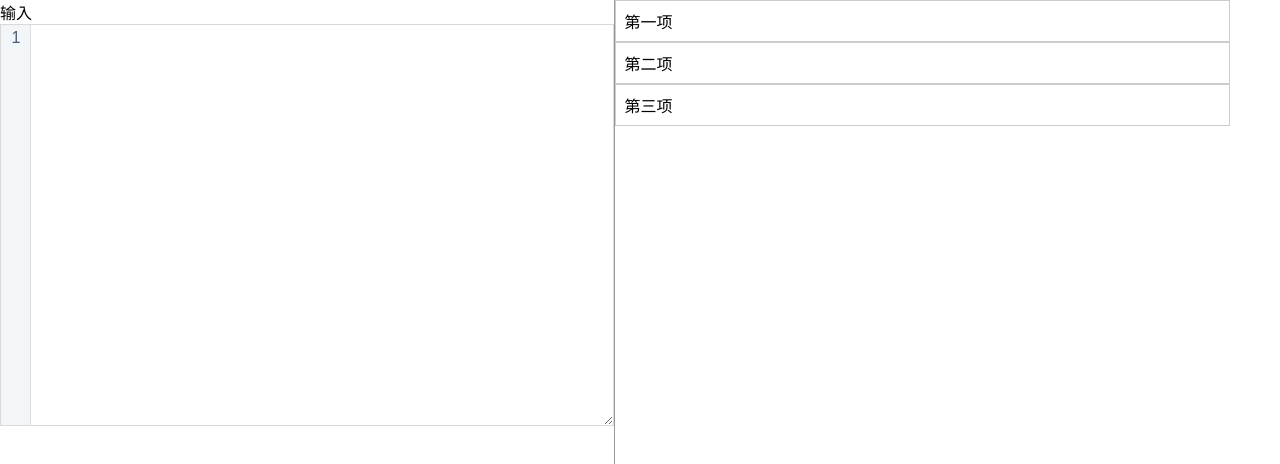
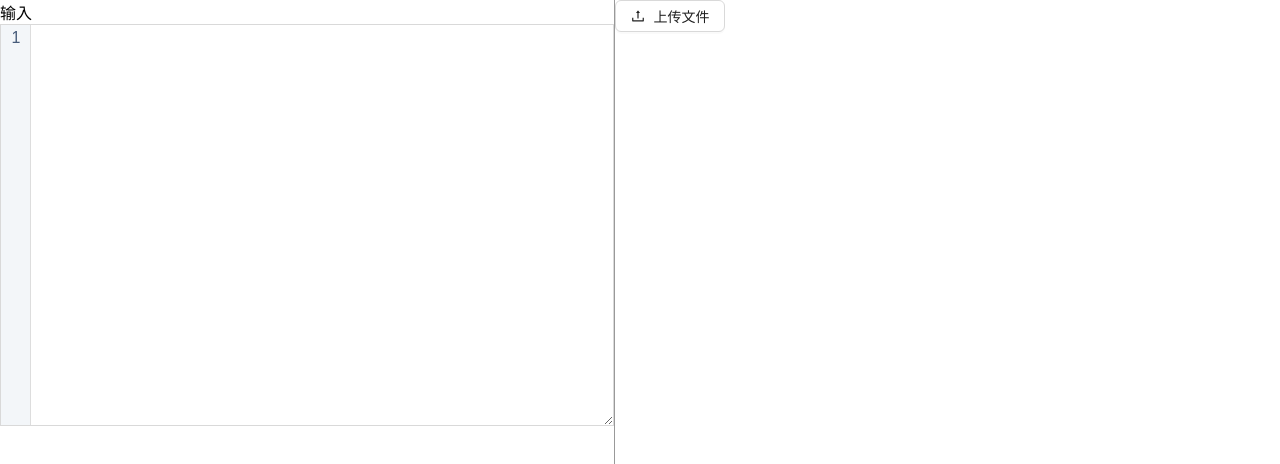
Before and after one commit to hyutils/my-website, a React app in the folder webui/: page / in a window 1280 px wide. Shown: the top 464 px of the page. Built offline with nearby package versions, Linux system fonts and the light colour scheme; what react-intl-universal would draw is missing.

Commit message:
前端读取文件并显示

```diff
--- /dev/null
+++ b/webui/src/pages/Upload.tsx
@@ -0,0 +1,37 @@
+import React, { useState } from 'react';
+import { Upload, Button } from 'antd';
+import { UploadOutlined } from '@ant-design/icons';
+
+function FileUploader() {
+  const [fileContent, setFileContent] = useState<any>(null);
+
+  const beforeUpload = (file:any) => {
+    const reader = new FileReader();
+
+    reader.onload = (event) => {
+      const data = JSON.parse(event?.target?.result as any)
+      console.log("JSON",data);
+      console.log("文件", event?.target?.result)
+      // setFileContent(data?.res?.df);
+    };
+
+    reader.readAsText(file);
+    return false
+  };
+
+console.log("文件内容",fileContent);
+
+  return (
+    <div>
+      <Upload
+        beforeUpload={beforeUpload}
+        showUploadList={false}
+      >
+        <Button icon={<UploadOutlined />}>上传文件</Button>
+      </Upload>
+      {/* {fileContent && <pre>{fileContent}</pre>} */}
+    </div>
+  );
+}
+
+export default FileUploader;
--- a/webui/src/pages/index.tsx
+++ b/webui/src/pages/index.tsx
@@ -2,7 +2,7 @@ import React from "react";
 import MyEdtior from "./Myedtior";
 import { useTranslation } from "react-i18next";
 import DragList from '../components/DraggerSort/list'
-import DragY from "./Drag/dragY";
+import FileUploader from './Upload'
 import "./style.less";
 const AppIndex = () => {
   const { t } = useTranslation();
@@ -12,7 +12,8 @@ const AppIndex = () => {
         <MyEdtior />
       </div>
       <div className="right-bigData">
-        <DragList />
+        {/* <DragList /> */}
+        <FileUploader />
       </div>
     </div>
   );
```
